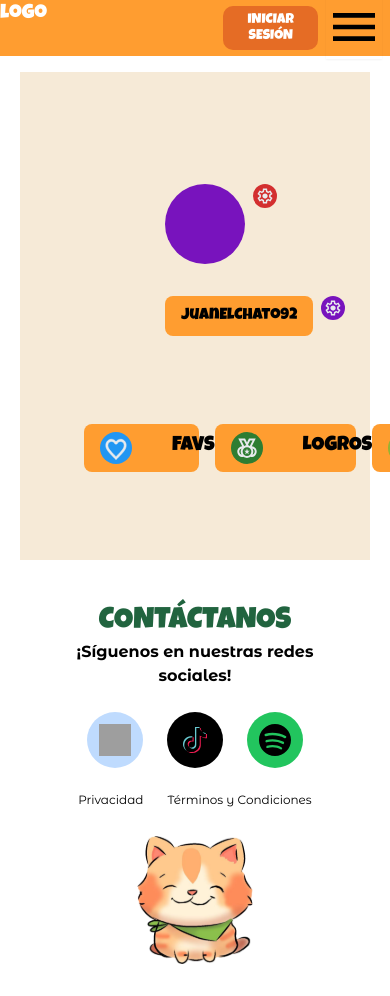
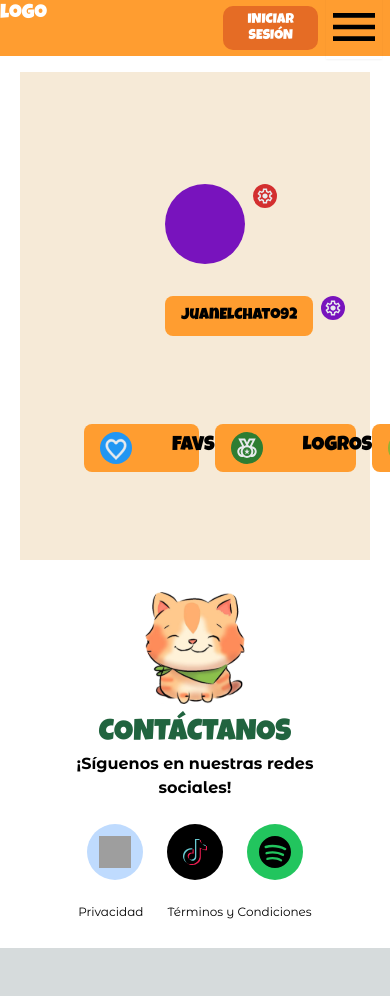
Before and after one commit to Randomlandia/frontend, a Next.js app: page /user in a window 390 px wide. Shown: the top 996 px of the page. After the commit the page ends 948 px from the top, so only its background shows below. Built offline with nearby package versions, Linux system fonts and the light colour scheme; grey boxes are pictures that could not be loaded; a web font is replaced by a local one.

Commit message:
contacto footer responsive fix md--->

```diff
--- a/components/ContactoFooter.jsx
+++ b/components/ContactoFooter.jsx
@@ -2,9 +2,14 @@ import Link from "next/link";
 
 export default function ContactoFooter() {
   return (
-    <div className="grid justify-items-center h-4/5 w-[350px] md:w-4/5 lg:w-1/2  mx-auto p-4">
+    <div className="grid grid-flow-row justify-items-center md:grid-flow-col md:place-items-center h-4/5 w-[350px] md:w-4/5  lg:w-1/2  mx-auto p-4">
+      {/* RANDY! */}
+
+      <img src="/RANDY_08.svg" alt="Randy" className="h-28" />
+
+      <div>
         {/* TITLE + SUBTITLE */}
-      <div className="grid-flow-col justify-center p-3">
+        <div className="grid-flow-col p-3">
           <h2 className="font-lucky text-dgreen text-3xl text-center">
             CONTÁCTANOS
           </h2>
@@ -47,10 +52,6 @@ export default function ContactoFooter() {
             Términos y Condiciones
           </a>
         </div>
-
-      {/* RANDY! */}
-      <div className="p-4">
-        <img src="/RANDY_08.svg" alt="Randy" className="h-32" />
       </div>
     </div>
   );
```
Lines whose indentation alone changed are shown as unchanged.
